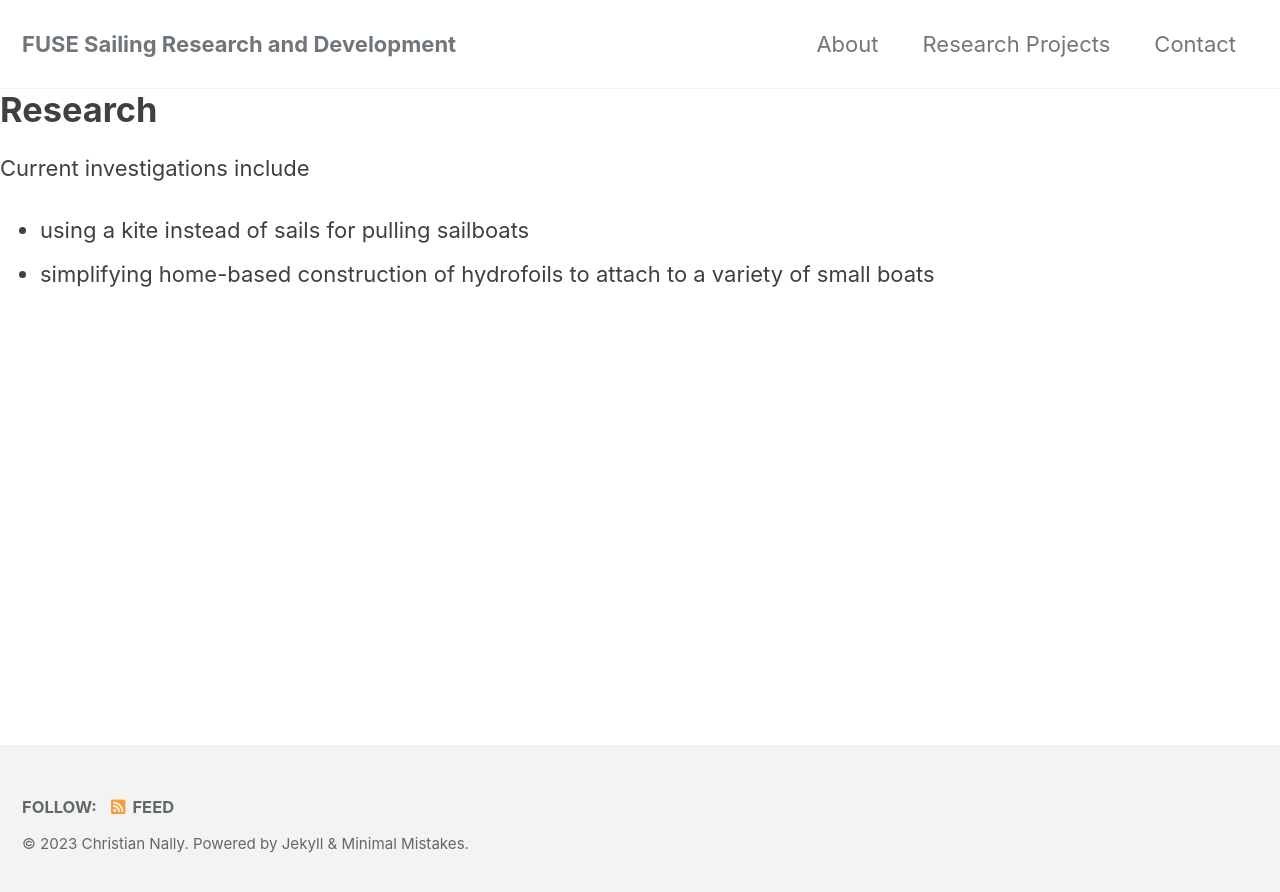
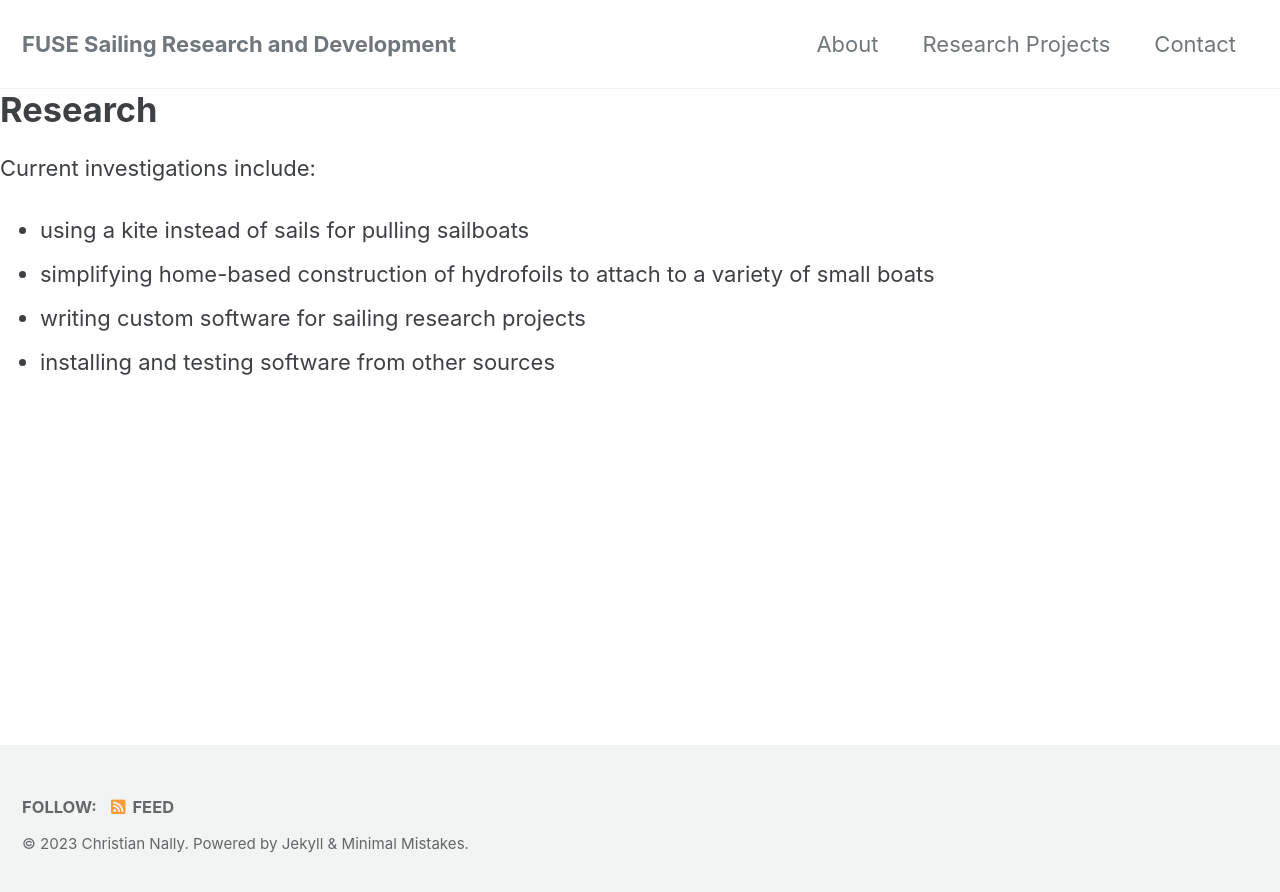
Before and after one commit to motiveNation/motiveNation.github.io, a Jekyll site: the page built from _pages/Research.md, in a window 1280 px wide. Shown: the top 892 px of the page. Built offline with Jekyll 4.4.1, drawn with Linux system fonts in a browser that asks for light colours; cached includes are drawn as plain includes; our own code applies the rules of GitHub Pages for plain Markdown files.

Commit message:
added software as a project

```diff
--- a/_pages/Research.md
+++ b/_pages/Research.md
@@ -4,7 +4,9 @@ permalink: /research/
 ---
 # Research
 
-Current investigations include
+Current investigations include:
 
 - using a kite instead of sails for pulling sailboats
 - simplifying home-based construction of hydrofoils to attach to a variety of small boats
+- writing custom software for sailing research projects
+- installing and testing software from other sources
```
